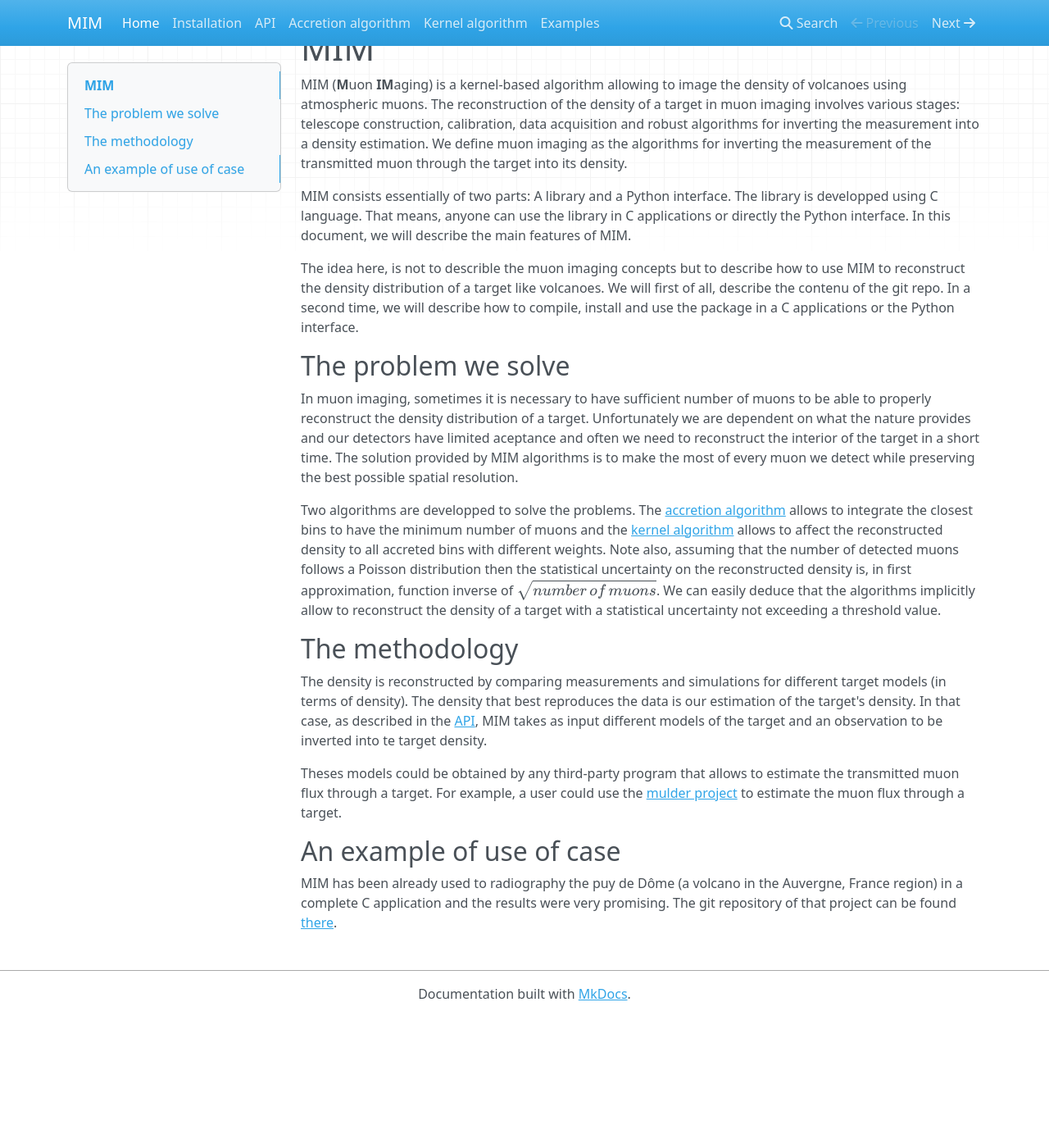
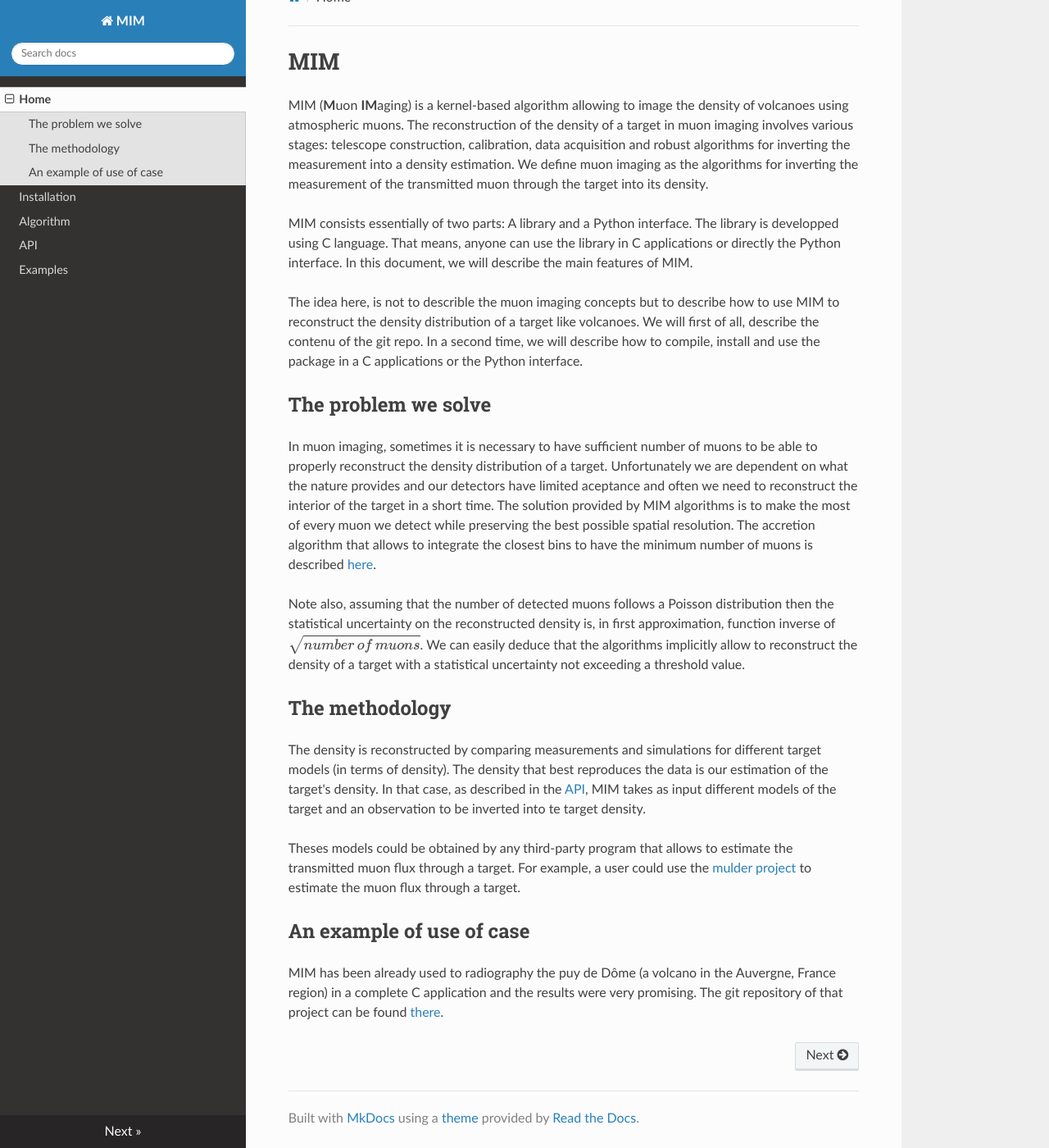
Before and after one commit to kvernet/mim-docs, an MkDocs documentation site: the page built from docs/index.md, in a window 1280 px wide and 1400 px high, scrolled down 43 px. Shown: the whole window at 82% size. Built offline with MkDocs 1.6.1, drawn with Linux system fonts in a browser that asks for light colours; nearby versions of some CDN libraries; formulas are drawn with MathJax 3; before the commit the page ends 1283 px from its top, so only the background shows below that.

Commit message:
Working on the accretion algorithm

```diff
--- a/docs/index.md
+++ b/docs/index.md
@@ -9,9 +9,9 @@ The idea here, is not to describle the muon imaging concepts but to describe how
 
 ## The problem we solve
 
-In muon imaging, sometimes it is necessary to have sufficient number of muons to be able to properly reconstruct the density distribution of a target. Unfortunately we are dependent on what the nature provides and our detectors have limited aceptance and often we need to reconstruct the interior of the target in a short time. The solution provided by MIM algorithms is to make the most of every muon we detect while preserving the best possible spatial resolution.
+In muon imaging, sometimes it is necessary to have sufficient number of muons to be able to properly reconstruct the density distribution of a target. Unfortunately we are dependent on what the nature provides and our detectors have limited aceptance and often we need to reconstruct the interior of the target in a short time. The solution provided by MIM algorithms is to make the most of every muon we detect while preserving the best possible spatial resolution. The accretion algorithm that allows to integrate the closest bins to have the minimum number of muons is described [here](algorithm.md).
 
-Two algorithms are developped to solve the problems. The [accretion algorithm](algorithms/accretion.md#the-accretion-algorithm) allows to integrate the closest bins to have the minimum number of muons and the [kernel algorithm](algorithms/kernel.md#the-kernel-algorithm) allows to affect the reconstructed density to all accreted bins with different weights. Note also, assuming that the number of detected muons follows a Poisson distribution then the statistical uncertainty on the reconstructed density is, in first approximation, function inverse of $\sqrt{number\, of\, muons}$. We can easily deduce that the algorithms implicitly allow to reconstruct the density of a target with a statistical uncertainty not exceeding a threshold value.
+Note also, assuming that the number of detected muons follows a Poisson distribution then the statistical uncertainty on the reconstructed density is, in first approximation, function inverse of $\sqrt{number\, of\, muons}$. We can easily deduce that the algorithms implicitly allow to reconstruct the density of a target with a statistical uncertainty not exceeding a threshold value.
 
 
 ## The methodology
--- a/mkdocs.yml
+++ b/mkdocs.yml
@@ -3,13 +3,12 @@ site_name: MIM
 nav:
   - Home: 'index.md'
   - Installation: 'installation.md'
+  - Algorithm: 'algorithm.md'
   - API: 'api.md'
-  - Accretion algorithm: 'algorithms/accretion.md'
-  - Kernel algorithm: 'algorithms/kernel.md'
   - Examples: 'examples.md'
 
 theme:
-  name: mkdocs
+  name: readthedocs
 
 
 markdown_extensions:
```
Also changed, not shown: docs/algorithm.md (added, +13 -0 lines), docs/algorithms/accretion.md (deleted, +0 -1 lines), docs/algorithms/kernel.md (deleted, +0 -1 lines), docs/api.md (+1 -1 lines), docs/img/accretion-algo.png (added).
